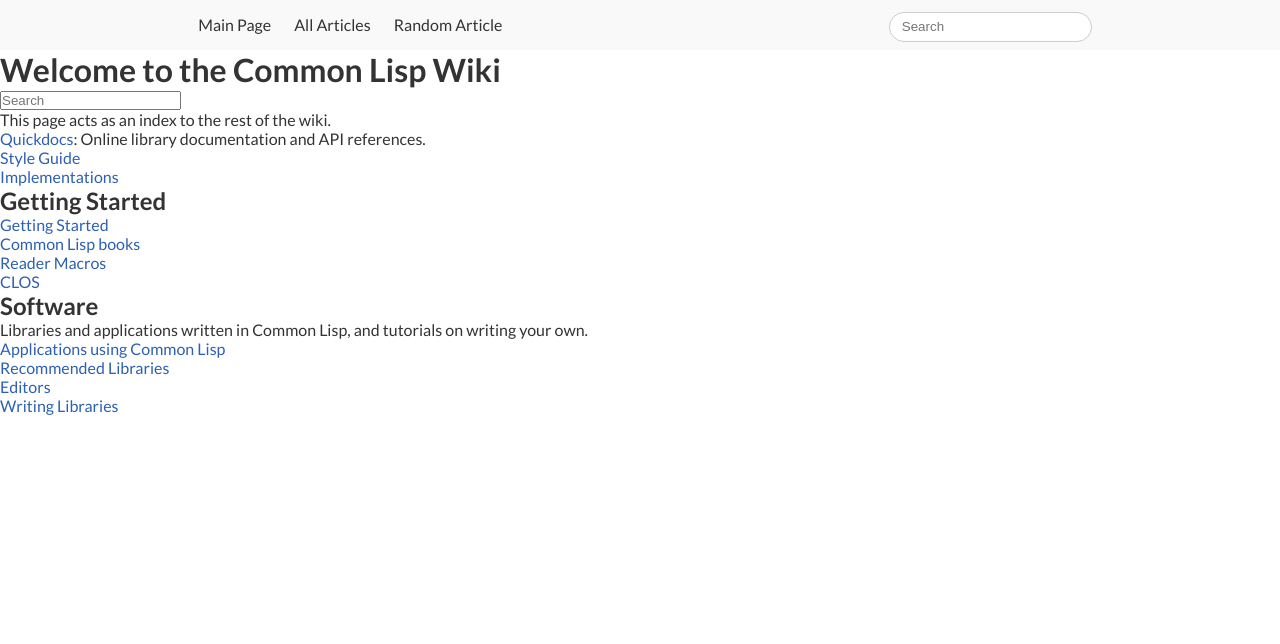
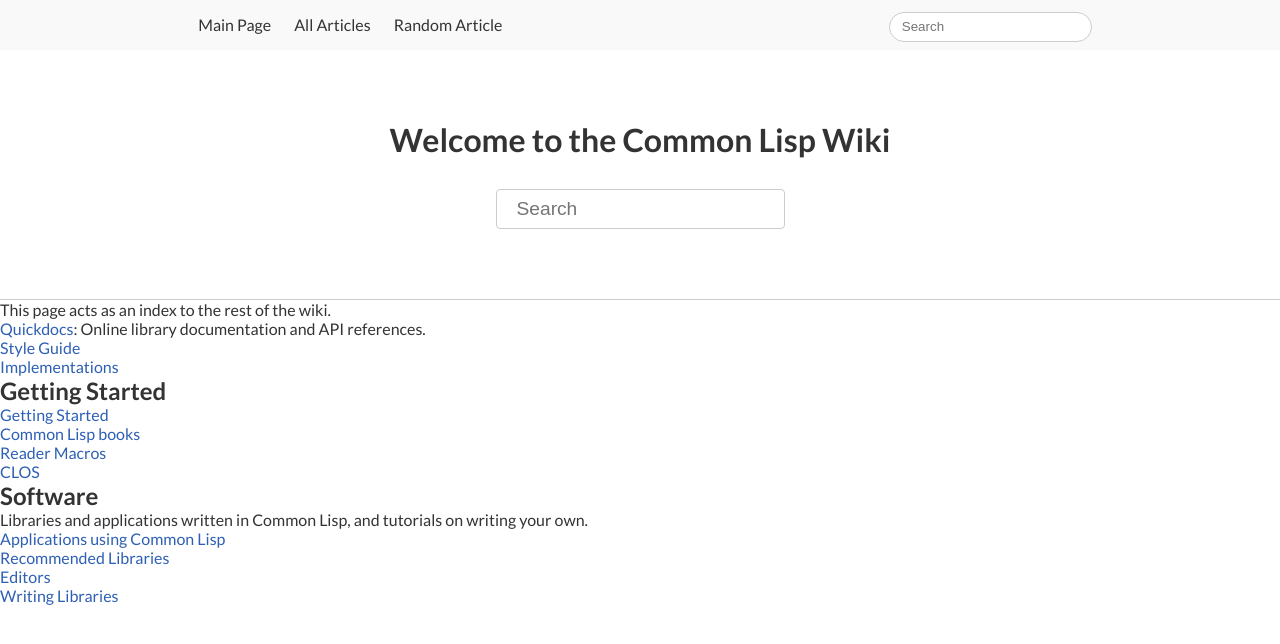
Before and after one commit to LispLang/lisplang.github.io, a Jekyll site: the page built from wiki/index.html, in a window 1280 px wide. Shown: the top 644 px of the page. Built offline with Jekyll 4.4.1, drawn with Linux system fonts in a browser that asks for light colours.

Commit message:
Some wiki header style

```diff
--- a/assets/css/wiki.scss
+++ b/assets/css/wiki.scss
@@ -55,9 +55,29 @@
 }
 
 main.landing {
+    header {
+        @include flexbox();
+        @include flex-direction(column);
+        @include justify-content(space-between);
+        @include align-items(center);
 
+        padding: 70px 0;
+        border-bottom: 1px solid #ccc;
 
+        h1 {
+            text-align: center;
+            margin-bottom: 30px;
+        }
 
+        input {
+            height: 40px;
+            padding: 10px 20px;
+            font-size: 1.2em;
+            color: #555;
+            border-radius: 4px;
+            border: 1px solid #ccc;
+        }
+    }
 }
 
 main.article.list {
```
